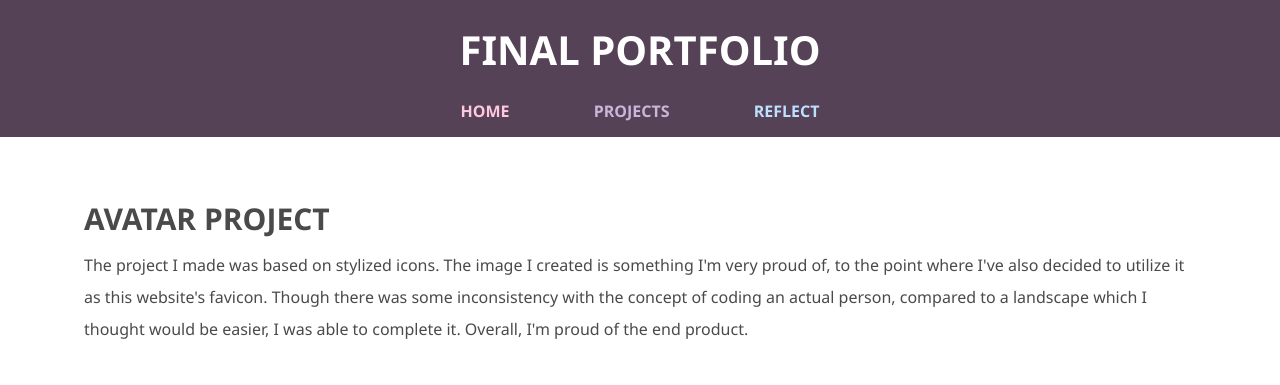
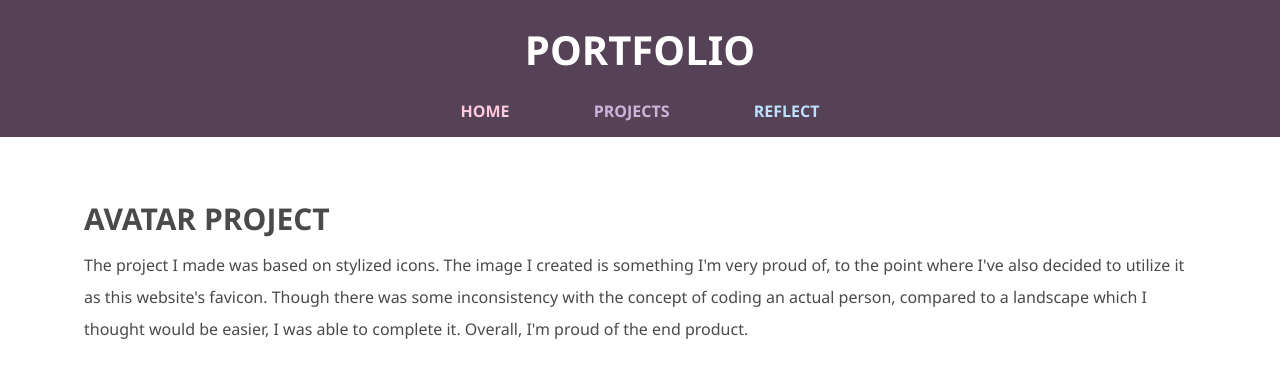
Before and after one commit to mpur6520/Final-Portfolio, a plain HTML site: page avatar.html in a window 1280 px wide. Shown: the top 385 px of the page. Drawn offline with Linux system fonts and the light colour scheme.

Commit message:
Update avatar.html

```diff
--- a/avatar.html
+++ b/avatar.html
@@ -9,7 +9,7 @@
 </head>
 <body>
     <header>
-        <h1 style="font-size: 40px;">FINAL PORTFOLIO</h1>
+        <h1 style="font-size: 40px;">PORTFOLIO</h1>
         <nav>
             <ul>
                 <li><a href="index.html" class="top-buttons" id="home">HOME</a></li>
```
